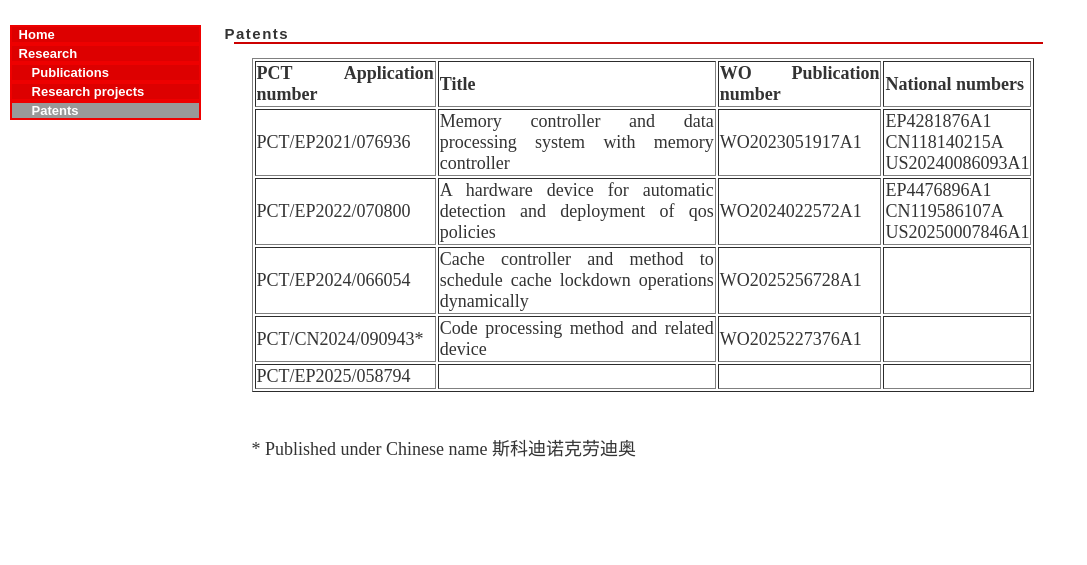
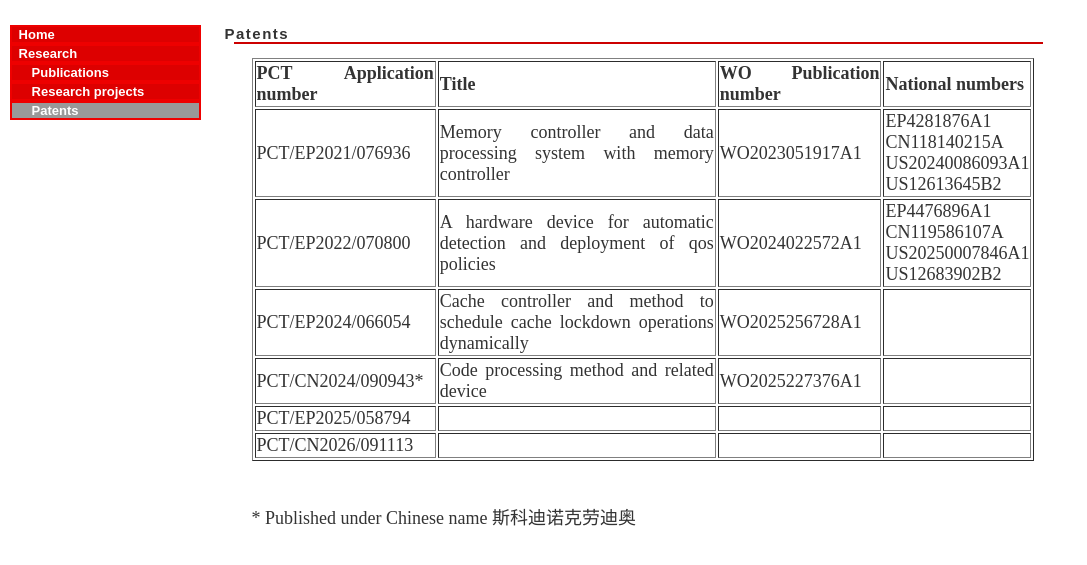
Before and after one commit to claudioscordino/claudioscordino.github.io, a plain HTML site: page patents.html in a window 1280 px wide. Shown: the part 55-620 px from the top of the page, without its empty margins (0-1087 px from the left). Drawn offline with Linux system fonts and the light colour scheme.

Commit message:
New patent filed

```diff
--- a/patents.html
+++ b/patents.html
@@ -57,7 +57,7 @@
 <td>PCT/EP2021/076936</td>
 <td>Memory controller and data processing system with memory controller</td>
 <td>WO2023051917A1</td>
-<td>EP4281876A1<br> CN118140215A<br> US20240086093A1</td>
+<td>EP4281876A1<br> CN118140215A<br> US20240086093A1<br> US12613645B2</td>
 </tr>
 
 
@@ -65,7 +65,7 @@
 <td>PCT/EP2022/070800</td>
 <td>A hardware device for automatic detection and deployment of qos policies</td>
 <td>WO2024022572A1</td>
-<td>EP4476896A1<br> CN119586107A<br> US20250007846A1</td>
+<td>EP4476896A1<br> CN119586107A<br> US20250007846A1 <br>US12683902B2</td>
 </tr>
 
 <tr>
@@ -87,12 +87,19 @@
 <td></td>
 <td></td>
 <td></td>
+
+<tr>
+<td>PCT/CN2026/091113</td>
+<td></td>
+<td></td>
+<td></td>
 </tr>
 </table>
 
 <br><br>
 * Published under Chinese name 斯科迪诺克劳迪奥
 
+<!-- A1: patent published --- B2: patent granted -->
 
 </div><!-- main -->
 <div class="nofloat"></div>
```
